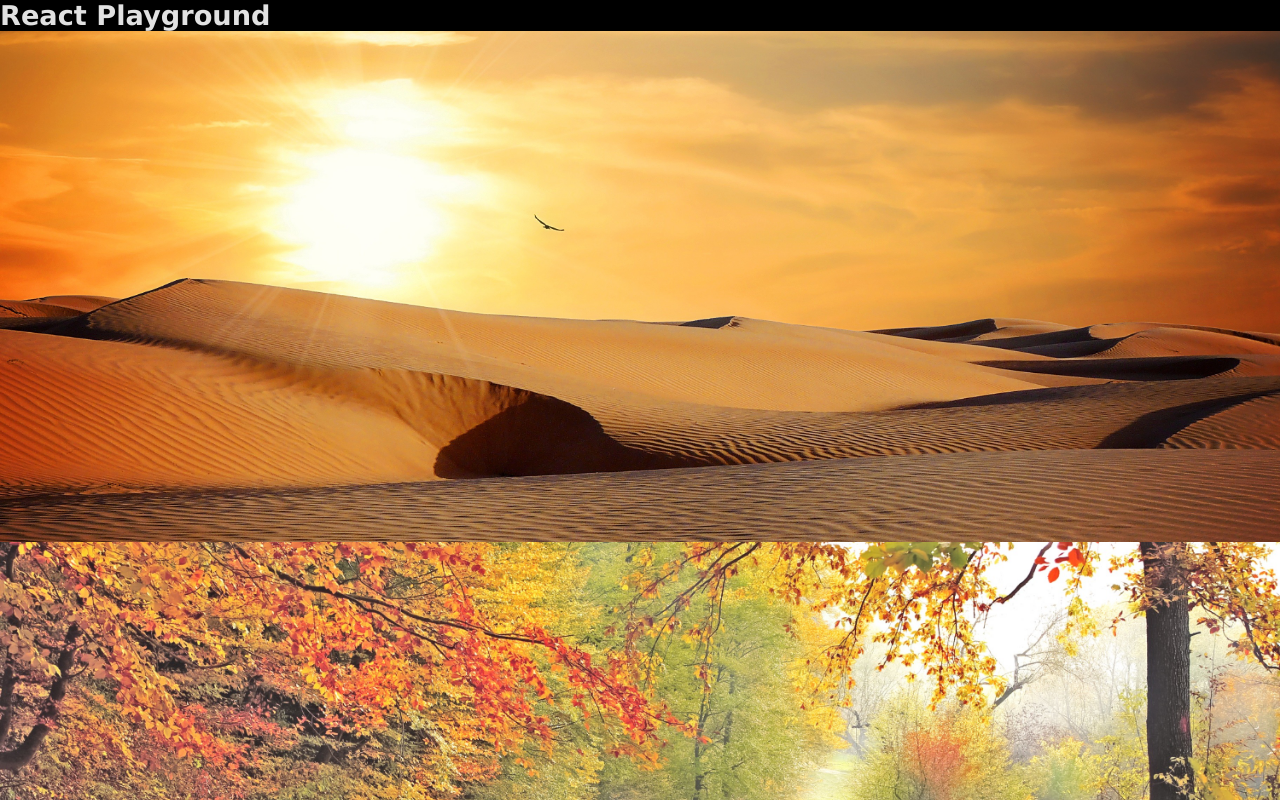
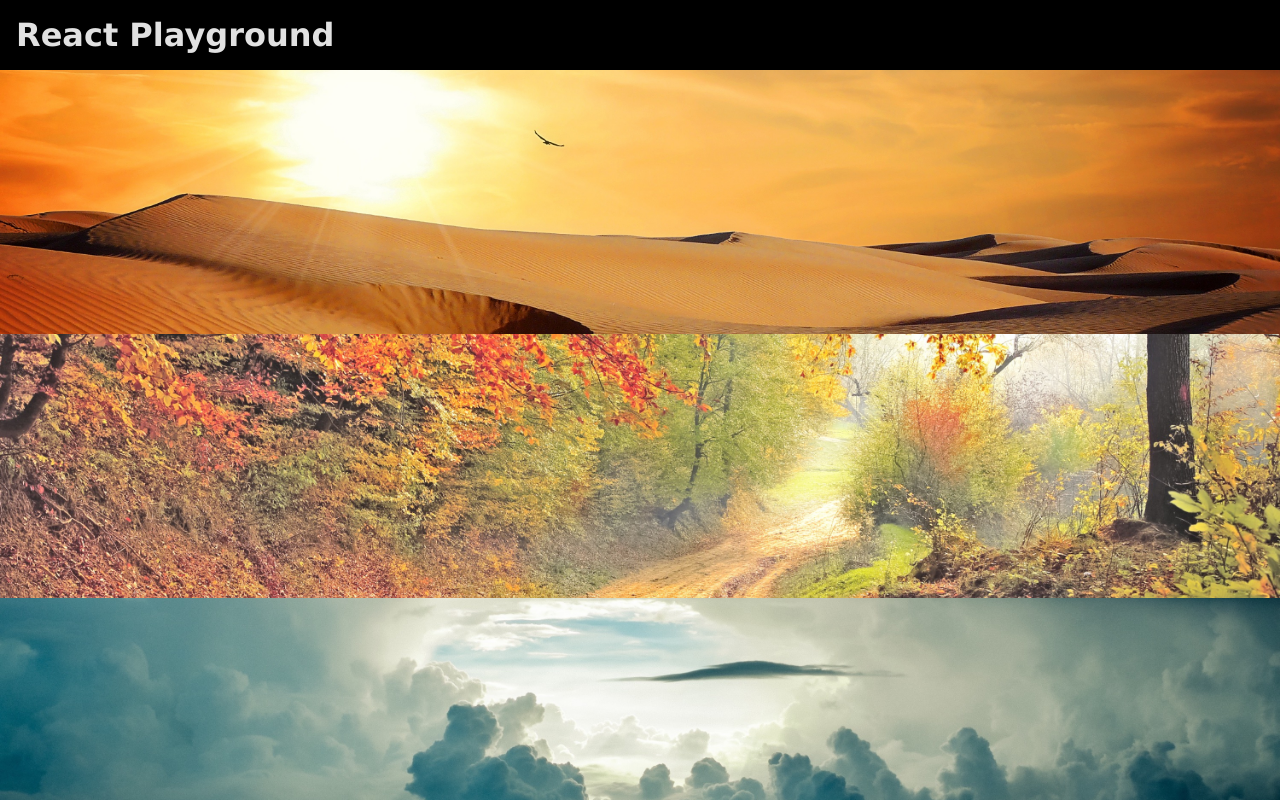
Before and after one commit to Ranchino/React-Playground, a React app: page / in a window 1280 px wide. Shown: the top 800 px of the page. Built offline with nearby package versions, Linux system fonts and the light colour scheme.

Commit message:
fixing navbar and pictures

```diff
--- a/src/components/navbar.tsx
+++ b/src/components/navbar.tsx
@@ -5,9 +5,10 @@ export default function Header(){
 }
 
 const header: CSSProperties = {
-    fontSize: "1.7em",
+    fontFamily: "Verdana, Geneva, sans-serif",
+    fontSize: "2em",
     margin: 0,
-    padding: 0,
+    padding: "0.5em",
     cursor: "pointer",
     display: "flex",
     alignItems: "center"
--- a/src/components/sectionItem.tsx
+++ b/src/components/sectionItem.tsx
@@ -10,5 +10,7 @@ export default function SectionItem(props: Props){
 }
 
 const imageStyle: CSSProperties = {
-width: "100%"
+width: "100%",
+height: "33%",
+objectFit: "cover"
 }
```
